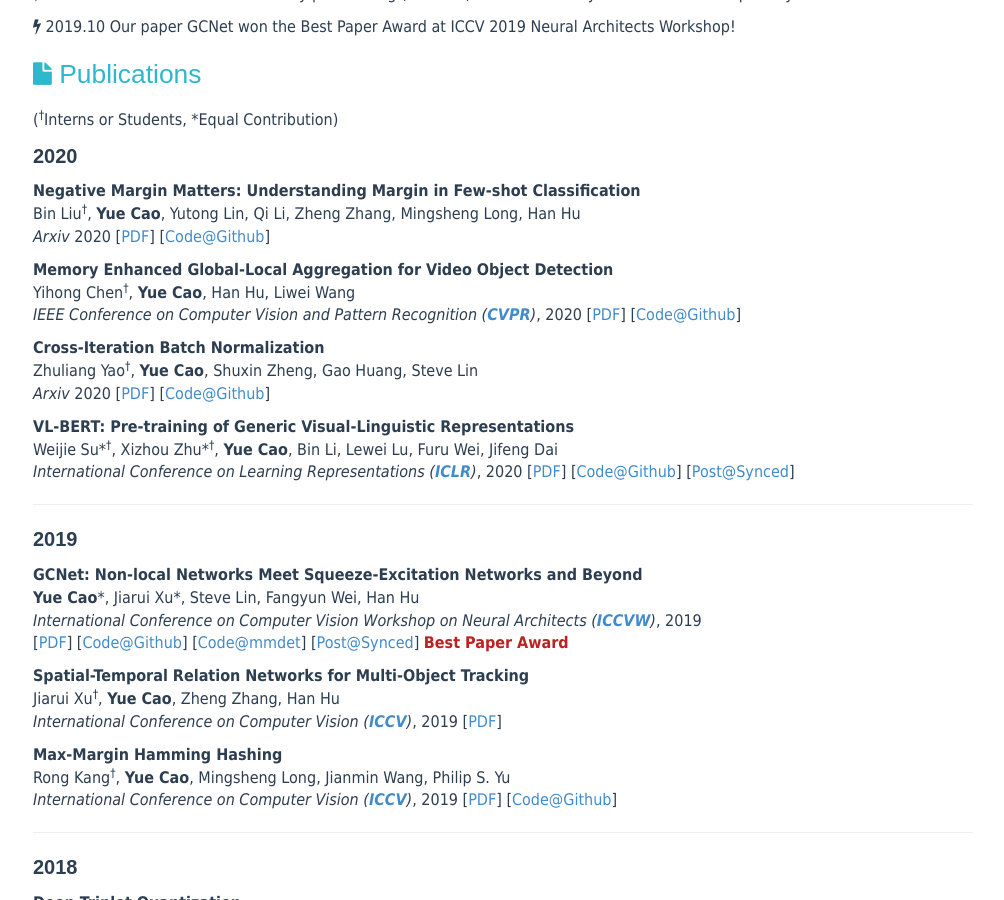
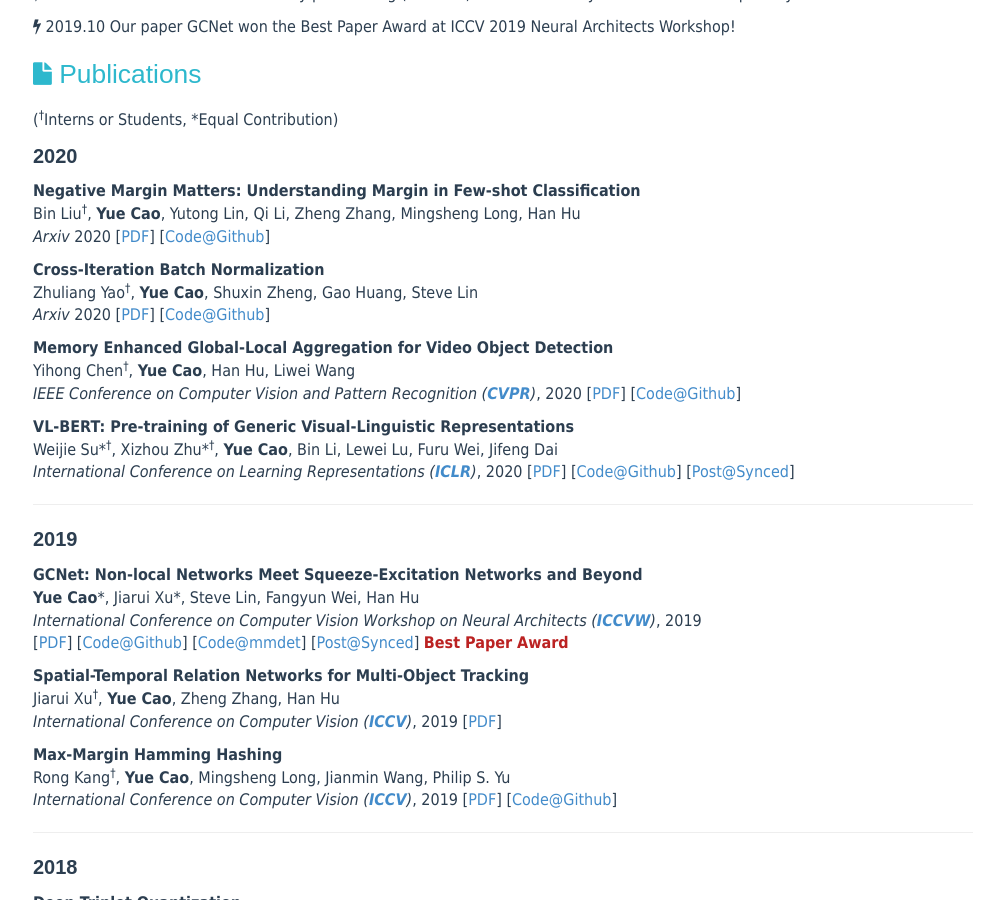
Before and after one commit to caoyue10/caoyue10.github.io, a Jekyll site: the page built from index.html, in a window 1280 px wide and 900 px high, scrolled down 592 px. Shown: the whole window, without its empty margins (137-1141 px from the left). Built offline with Jekyll 4.4.1, drawn with Linux system fonts in a browser that asks for light colours; the list of posts is cut into pages by our own code.

```diff
--- a/index.html
+++ b/index.html
@@ -49,14 +49,14 @@ tagline:
             Bin Liu<sup><span>&#8224;</span></sup>, <strong>Yue Cao</strong>, Yutong Lin, Qi Li, Zheng Zhang, Mingsheng Long, Han Hu<br>
             <em>Arxiv</em> 2020 [<a href="https://arxiv.org/abs/2003.12060">PDF</a>] [<a href="https://github.com/bl0/negative-margin.few-shot">Code@Github</a>]
             </p>
+	<p><strong>Cross-Iteration Batch Normalization</strong><br>
+            Zhuliang Yao<sup><span>&#8224;</span></sup>, <strong>Yue Cao</strong>, Shuxin Zheng, Gao Huang, Steve Lin<br>
+            <em>Arxiv</em> 2020 [<a href="https://arxiv.org/abs/2002.05712">PDF</a>] [<a href="https://github.com/Howal/Cross-iterationBatchNorm">Code@Github</a>]
+            </p>
 	<p><strong>Memory Enhanced Global-Local Aggregation for Video Object Detection</strong><br>
             Yihong Chen<sup><span>&#8224;</span></sup>, <strong>Yue Cao</strong>, Han Hu, Liwei Wang<br>
             <em>IEEE Conference on Computer Vision and Pattern Recognition (<a href="http://cvpr2020.thecvf.com
 "><strong>CVPR</strong></a>)</em>, 2020 [<a href="https://arxiv.org/abs/2003.12063">PDF</a>] [<a href="https://github.com/Scalsol/mega.pytorch">Code@Github</a>]
-            </p>
-	<p><strong>Cross-Iteration Batch Normalization</strong><br>
-            Zhuliang Yao<sup><span>&#8224;</span></sup>, <strong>Yue Cao</strong>, Shuxin Zheng, Gao Huang, Steve Lin<br>
-            <em>Arxiv</em> 2020 [<a href="https://arxiv.org/abs/2002.05712">PDF</a>] [<a href="https://github.com/Howal/Cross-iterationBatchNorm">Code@Github</a>]
             </p>
 	<p><strong>VL-BERT: Pre-training of Generic Visual-Linguistic Representations</strong><br>
             Weijie Su*<sup><span>&#8224;</span></sup>, Xizhou Zhu*<sup><span>&#8224;</span></sup>, <strong>Yue Cao</strong>, Bin Li, Lewei Lu, Furu Wei, Jifeng Dai<br>
```
